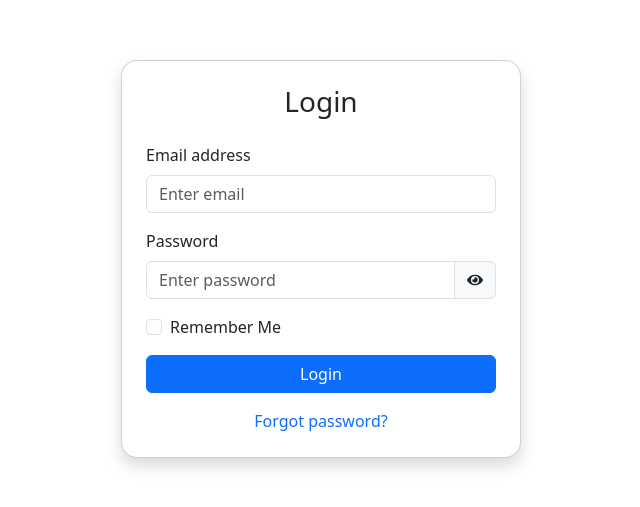
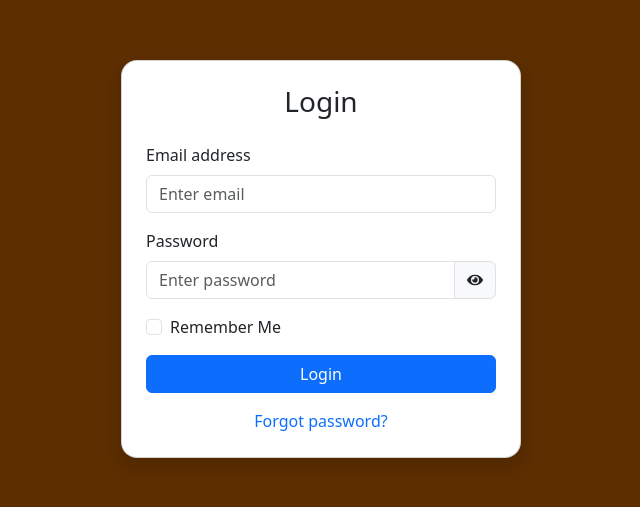
Before and after one commit to ambujnmt/morg-livestream-react-code, a React (Create React App) app: page / in a window 1280 px wide. Shown: the part 141-648 px from the top of the page, without its empty margins (319-959 px from the left). Built offline with nearby package versions, Linux system fonts and the light colour scheme.

Commit message:
Background color changes

```diff
--- a/src/index.css
+++ b/src/index.css
@@ -5,6 +5,7 @@ body {
     sans-serif;
   -webkit-font-smoothing: antialiased;
   -moz-osx-font-smoothing: grayscale;
+  background-color: #5C2E00 !important;
 }
 
 code {
```
